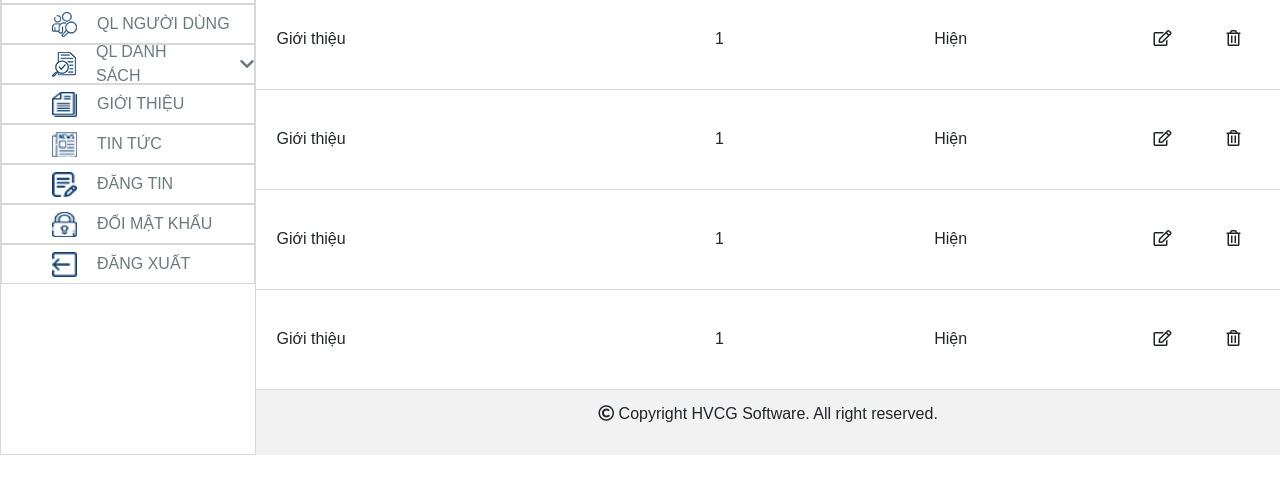
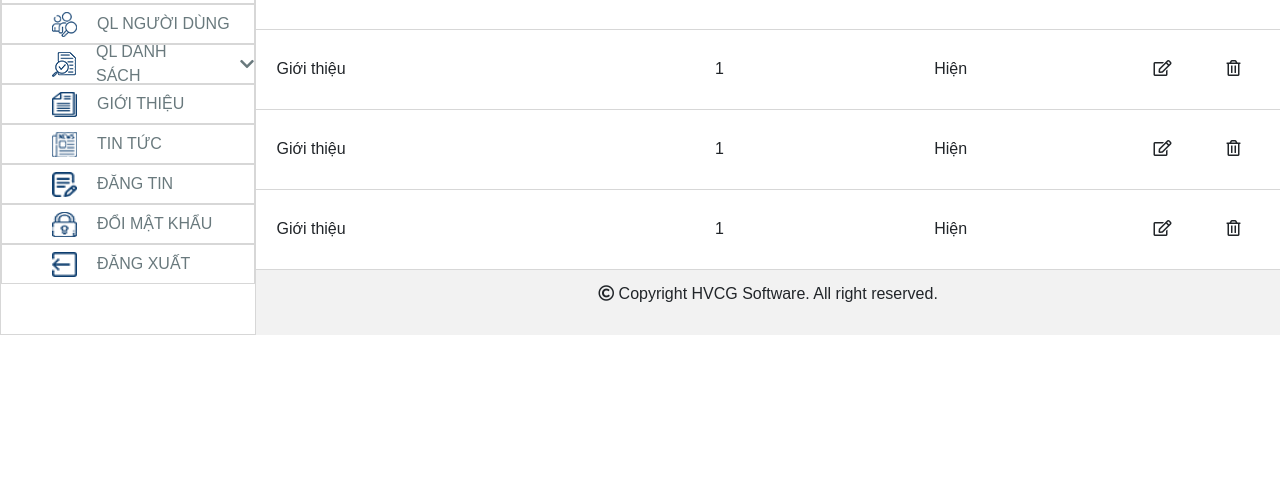
Before and after one commit to sonla-fabbi/EQHomeFE, a plain HTML site: page QLChuyenMuc.html in a window 1280 px wide. Shown: the part 316-800 px from the top of the page. Drawn offline with nearby package versions, Linux system fonts and the light colour scheme; files that its build step writes are made by us from their sources; files whose address does not match are found by name.

Commit message:
update-footer

```diff
--- a/css/QLChuyenMuc.css
+++ b/css/QLChuyenMuc.css
@@ -74,14 +74,14 @@ table{
 }
 
 th{
-    height: 80px;
+    height: 60px;
     width: 15%;
     padding-left: 20px;
     border-bottom: 1px solid #d7d7d7;
 }
 
 td{
-    height: 100px;
+    height: 80px;
     padding-left: 20px;
     border-bottom: 1px solid #d7d7d7;
 }
@@ -135,11 +135,13 @@ td{
 /* footer */
 .footer{
     height: 65px;
+    width: 100%;
     background-color: #f2f2f2;
     display: flex;
     align-items: center;
     justify-content: center;
-    position: relative;
+    position: sticky;
+    top: 100%;
     /* left: 0;
     bottom: 0; */
 }
```
Also changed, not shown: QLChuyenMuc.html (+11 -6 lines).
